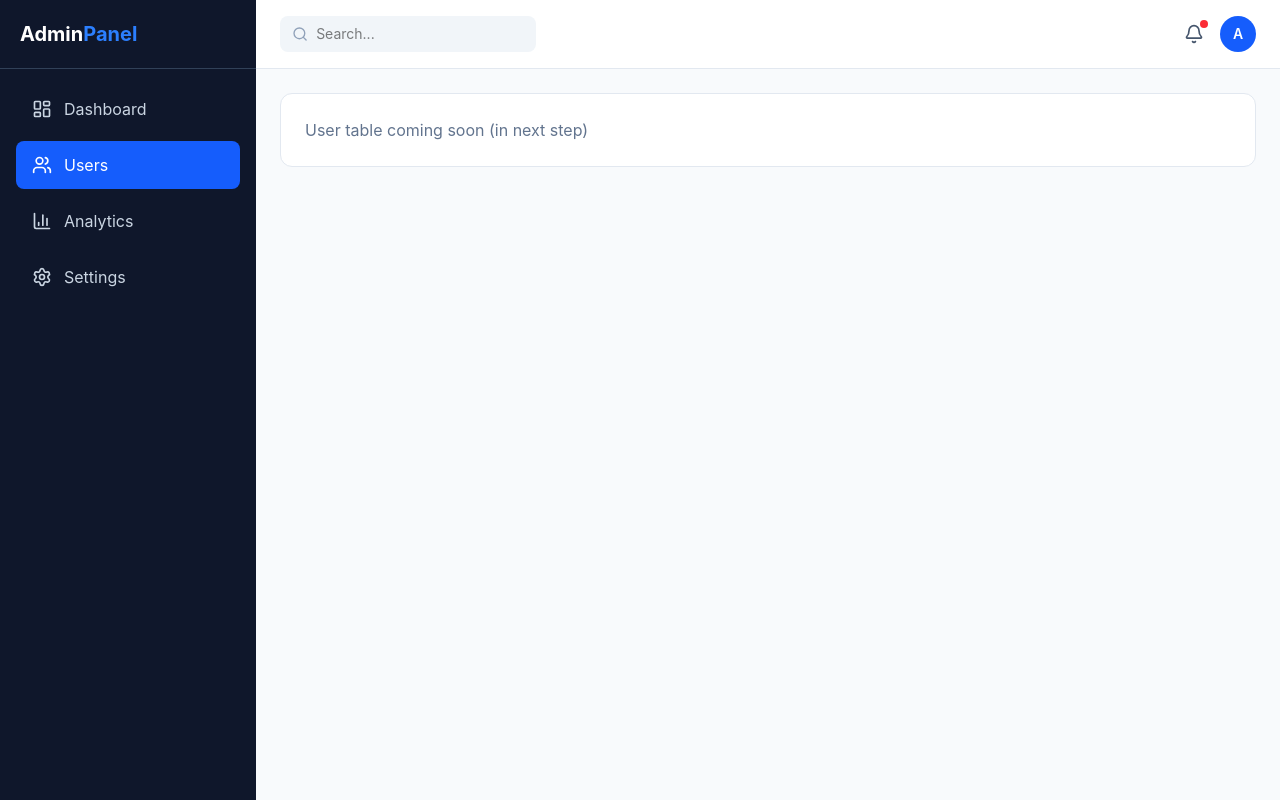
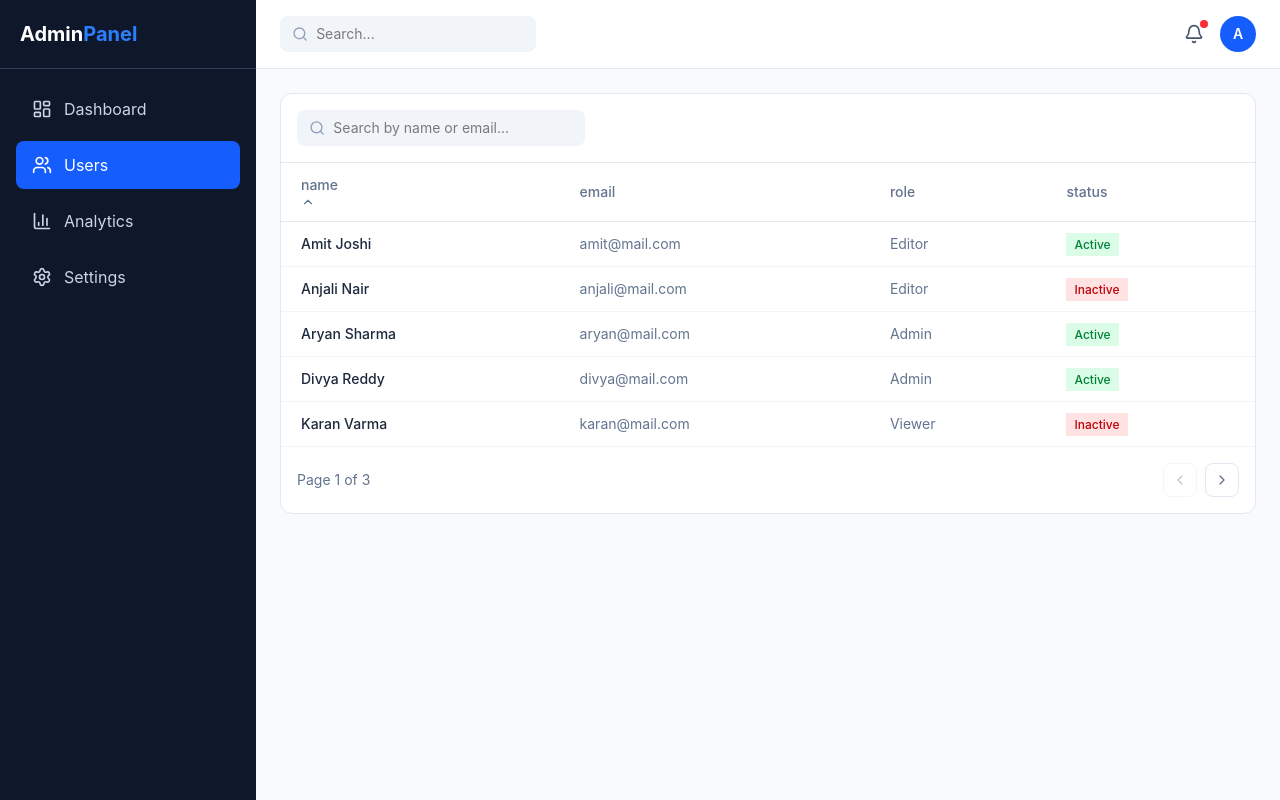
Before and after one commit to Aditya0400000/admin-dashboard, a React (Vite) app: page /users in a window 1280 px wide. Built offline with nearby package versions, Linux system fonts and the light colour scheme.

Commit message:
fix: correct typo in mock data and align status field naming

```diff
--- /dev/null
+++ b/src/components/UserTables.jsx
@@ -0,0 +1,145 @@
+import React, { useMemo, useState } from 'react'
+import { ChevronLeft, ChevronRight, Search, ChevronUp, ChevronDown  } from 'lucide-react';
+import { users } from '../data/mockData'
+
+const ROWS_PER_PAGE = 5;
+export default function UserTables() {
+    const [search, setSearch] = useState("");
+    const [sortKey, setSortKey] = useState("name");
+    const [sortDir, setSortDir] = useState("asc");
+    const [page, setPage] = useState(1);
+
+    const filtered = useMemo(() => {
+        return users.filter(
+            (U) =>
+                U.name.toLowerCase().includes(search.toLowerCase()) ||
+                U.email.toLowerCase().includes(search.toLowerCase())
+        );
+    }, [search]);
+
+    const sorted = useMemo(() => {
+        return [...filtered].sort((a, b) => {
+            const valA = a[sortKey].toLowerCase();
+            const valB = b[sortKey].toLowerCase();
+            if (valA < valB) return sortDir === "asc" ? -1 : 1;
+            if (valA > valB) return sortDir === "asc" ? 1 : -1;
+            return 0;
+        });
+    }, [filtered, sortKey, sortDir]);
+
+    const totalPages = Math.ceil(sorted.length / ROWS_PER_PAGE);
+    const paginated = sorted.slice(
+        (page - 1) * ROWS_PER_PAGE,
+        page * ROWS_PER_PAGE
+    );
+
+    const handleSort = (key) => {
+        if (sortKey === key){
+            setSortDir(sortDir === "asc" ? "desc" : "asc");
+        } else {
+            setSortKey(key);
+            setSortDir("asc");
+        }
+    };
+
+    const SortIcon = ({ colKey }) => {
+        if (sortKey !== colKey) return null;
+        return sortDir === "asc" ? <ChevronUp size={14} />:<ChevronDown size={14} />;
+    };
+
+
+  return (
+    <div className='bg-white rounded-xl border border-slate-200 overflow-hidden'>
+        {/* SearchBar */}
+        <div className='p-4 border-b border-slate-200'>
+            <div className='flex items-center gap-2 bg-slate-100 px-3 py-2 rounded-lg w-full sm:w-72'>
+                <Search size={18} className="text-slate-400" />
+                <input
+                value={search}
+                onChange={(e) => {
+                    setSearch(e.target.value);
+                    setPage(1);
+                }}
+                placeholder='Search by name or email...'
+                className='bg-transparent outline-none text-sm w-full'
+                />
+            </div>
+        </div>
+
+        {/* Table */}
+        <div className='overflow-x-auto'>
+            <table className='w-full text-sm'>
+                <thead>
+                    <tr className='text-left text-slate-500 border-b border-slate-200'>
+                        {["name", "email", "role", "status"].map((col) => (
+                        <th
+                         key={col}
+                         onClick={() => handleSort(col)}
+                         className='px-5 py-3 font-medium cursor-pointer select-none hover:text-slate-800'
+                        >
+                            <div>
+                            {col}
+                            <SortIcon colKey={col} />
+                            </div>
+                        </th>
+                        ))}
+                    </tr>
+                </thead>
+                <tbody>
+                    {paginated.map((U) => (
+                        <tr
+                        key={U.id}
+                        className='border-b border-slate-100 hover:bg-slate-50 transition-colors duration-150'
+                        >
+                            <td className='px-5 py-3 font-medium text-slate-800'>{U.name}</td>
+                            <td className='px-5 py-3 text-slate-500'>{U.email}</td>
+                            <td className='px-5 py-3 text-slate-500'>{U.role}</td>
+                            <td className='px-5 py-3'>
+                                <span
+                                className={`px-2 py-1 rouded-full text-xs font-medium ${
+                                    U.status === "Active"
+                                    ? "bg-green-100 text-green-700"
+                                    : "bg-red-100 text-red-700"
+                                }`}
+                                >
+                                    {U.status}
+                                </span>
+                            </td>
+                        </tr>
+                    ))}
+                    {paginated.length === 0 && (
+                        <tr>
+                            <td colSpan={4} className='text-center py-6 text-slate-400'>
+                                No User Found
+                            </td>
+                        </tr>
+                    )}
+                </tbody>
+            </table>
+        </div>
+
+        {/* Pagination */}
+        <div className='flex items-center justify-between p-4 border-slate-200 text-sm text-slate-500'>
+            <span>
+                Page {page} of {totalPages || 1}
+            </span>
+            <div className='flex gap-2'>
+                <button
+                disabled={page === 1}
+                onClick={() => setPage((p) => p - 1)}
+                className='p-2 rounded-lg border border-slate-200 disabled:opacity-40 disabled:cursor-not-allowed hover:bg-slate-100'
+                >
+                    <ChevronLeft size={16} />
+                </button>
+                <button
+                disabled={page === totalPages || totalPages === 0}
+                onClick={() => setPage((p) => p + 1)}
+                className='p-2 rounded-lg border border-slate-200 disabled:opacity-40 disabled:cursor-not-allowed hover:bg-slate-100'
+                >
+                    <ChevronRight size={16} />
+                </button>
+            </div>
+        </div>
+    </div>
+  )
+}
--- a/src/data/mockData.js
+++ b/src/data/mockData.js
@@ -1,8 +1,9 @@
 export const stats = [
-    { title: "Total Users", value: "12,847", change: "+12.5%", positive: true },
-    { title: "Revenue", value: "$48,290", change: "+8.2%", positive: true },
-    { title: "Orders", vlaue: "1,924", change: "-3,1%", positive: false },
+    { title: "Total Users", value: "12.847", change: "+12.5%", positive: true },
+    { title: "Revenue", value: "$48.290", change: "+8.2%", positive: true },
+    { title: "Orders", vlaue: "1.924", change: "-3.1%", positive: false },
     { title: "Growth", value: "23.4%", change: "+4.7%", positive: true },
+
 ];
 
 export const revenueData = [
@@ -15,8 +16,16 @@ export const revenueData = [
 ];
 
 export const users = [
-    { id: 1, name: "Aryan Sharma", email: "aryan@mail.com", role: "Admin", stats:"Active" },
-    { id: 2, name: "Rayan Mehta", email: "rayan@mail.com", role: "Editor", stats:"Active" },
-    { id: 3, name: "Karan Varma", email: "karan@mail.com", role: "Viewer", stats:"Inactive" },
-    { id: 3, name: "Sneha Patil", email: "sneha@mail.com", role: "Editor", stats:"Active" },
+    { id: 1, name: "Aryan Sharma", email: "aryan@mail.com", role: "Admin", status:"Active" },
+    { id: 2, name: "Rayan Mehta", email: "rayan@mail.com", role: "Editor", status:"Active" },
+    { id: 3, name: "Karan Varma", email: "karan@mail.com", role: "Viewer", status:"Inactive" },
+    { id: 4, name: "Sneha Patil", email: "sneha@mail.com", role: "Editor", status:"Active" },
+    { id: 5, name: "Rohan Gupta", email: "rohan@mail.com", role: "Viewer", status: "Active" },
+  { id: 6, name: "Priya Singh", email: "priya@mail.com", role: "Admin", status: "Inactive" },
+  { id: 7, name: "Amit Joshi", email: "amit@mail.com", role: "Editor", status: "Active" },
+  { id: 8, name: "Neha Kapoor", email: "neha@mail.com", role: "Viewer", status: "Active" },
+  { id: 9, name: "Vikram Rao", email: "vikram@mail.com", role: "Admin", status: "Active" },
+  { id: 10, name: "Anjali Nair", email: "anjali@mail.com", role: "Editor", status: "Inactive" },
+  { id: 11, name: "Suresh Iyer", email: "suresh@mail.com", role: "Viewer", status: "Active" },
+  { id: 12, name: "Divya Reddy", email: "divya@mail.com", role: "Admin", status: "Active" },
 ];
--- a/src/pages/Users.jsx
+++ b/src/pages/Users.jsx
@@ -1,10 +1,6 @@
-import React from 'react'
+
+import UserTables from '../components/UserTables'
 
 export default function Users() {
-  return (
-    <div className='bg-white rounded-xl border border-slate-200 p-6'>
-        <p className='text-slate-500'>User table coming soon (in next step)</p>
-
-    </div>
-  )
+  return <UserTables />
 }
```
